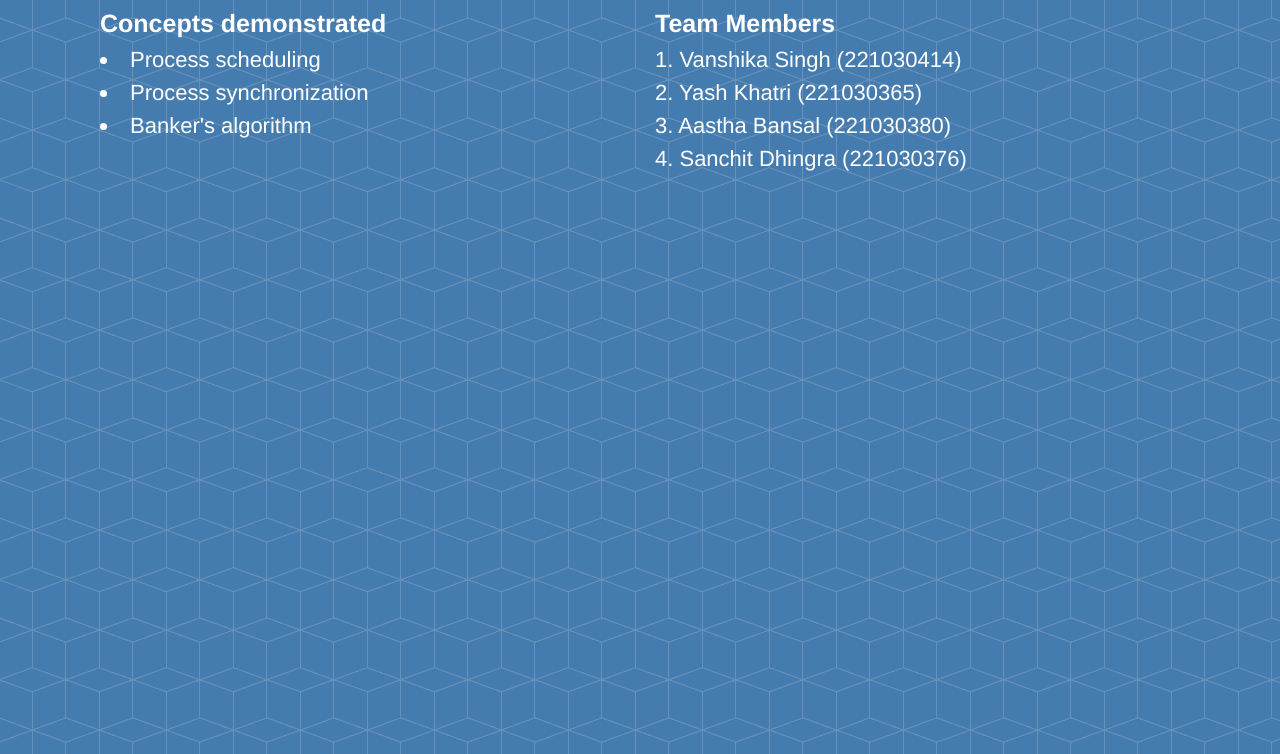
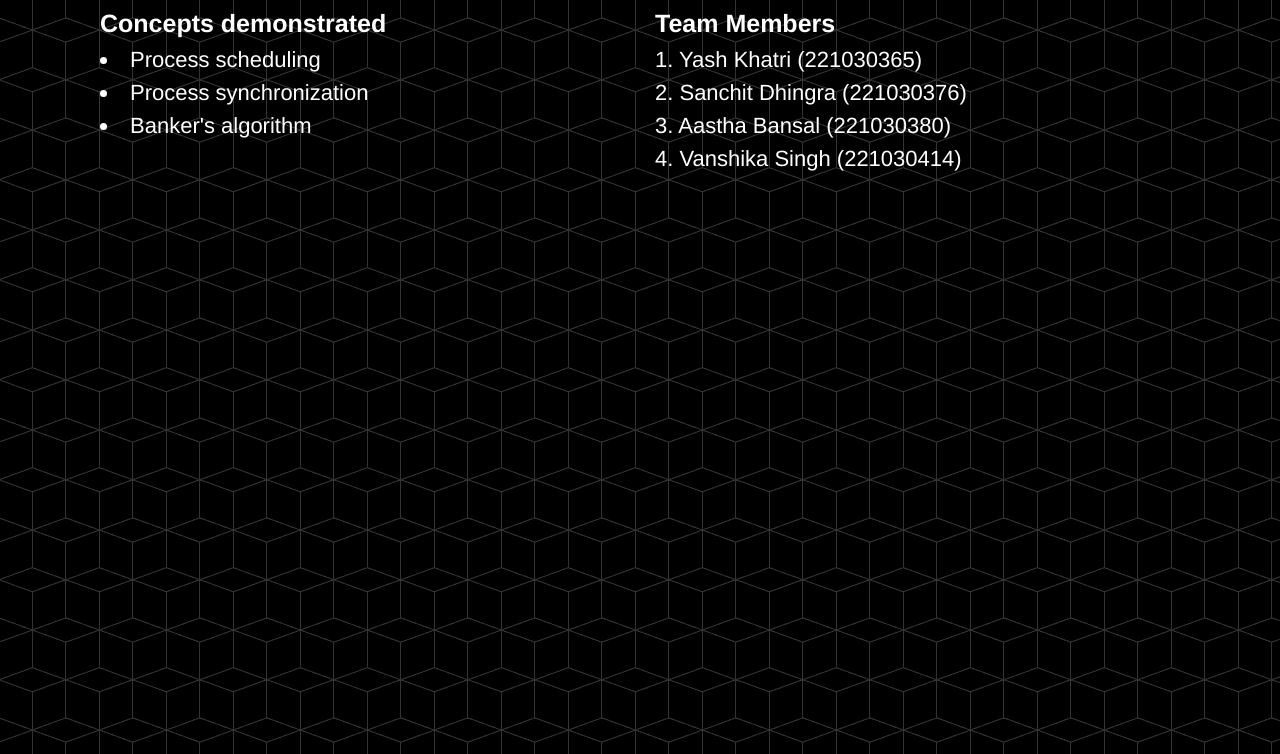
Before and after one commit to vanshikas2003/OSproject, a plain HTML site: page Index/index.html in a window 1280 px wide. Shown: the part 283-1037 px from the top of the page. Drawn offline with nearby package versions, Linux system fonts and the light colour scheme; a web font is replaced by a local one.

Commit message:
Background Change

```diff
--- a/Index/index.html
+++ b/Index/index.html
@@ -12,6 +12,7 @@
   <link rel="stylesheet" href="https://cdnjs.cloudflare.com/ajax/libs/font-awesome/4.7.0/css/font-awesome.min.css">
   <link rel="stylesheet"
     href="https://cdnjs.cloudflare.com/ajax/libs/simple-line-icons/2.4.1/css/simple-line-icons.min.css">
+
 </head>
 
 <body id="page-top">
@@ -35,7 +36,7 @@
     </div>
   </nav>
   <section id="page-top"
-    style="background-image: url(&quot;assets/img/bg-pattern.png&quot;);background-color: #457cb0;height: 1072.76px;">
+    style="background-image: url(&quot;assets/img/bg-pattern.png&quot;);background-color: #000000;height: 1072.76px;">
     <div class="container" style="color: rgb(255,255,255);">
       <!-- Start: 1 Row 2 Columns -->
       <div>
@@ -43,19 +44,19 @@
           <div class="row">
             <h2 style="color: rgb(255,255,23);text-shadow: 2px 2px #000fff;"></br><b>Operating System
                 Simulator</b></br></br></h2>
-            <div class="col-md-6" style="font-size: 22px;">
+            <div class="col-md-6 left-container" style="font-size: 22px;">
               <b style="font-size: 25px;">Concepts demonstrated</b></br>
               <li>Process scheduling</li>
               <li>Process synchronization</li>
               <li>Banker's algorithm</li>
 
             </div>
-            <div class="col-md-6" style="font-size: 22px;">
+            <div class="col-md-6 right-container" style="font-size: 22px;">
               <b style="font-size: 25px;">Team Members</b></br>
-              1. Vanshika Singh (221030414)</br>
-              2. Yash Khatri (221030365)</br>
+              1. Yash Khatri (221030365)</br>
+              2. Sanchit Dhingra (221030376)</br>
               3. Aastha Bansal (221030380)</br>
-              4. Sanchit Dhingra (221030376)</br>
+              4. Vanshika Singh (221030414)</br>
             </div>
           </div>
         </div>
```
